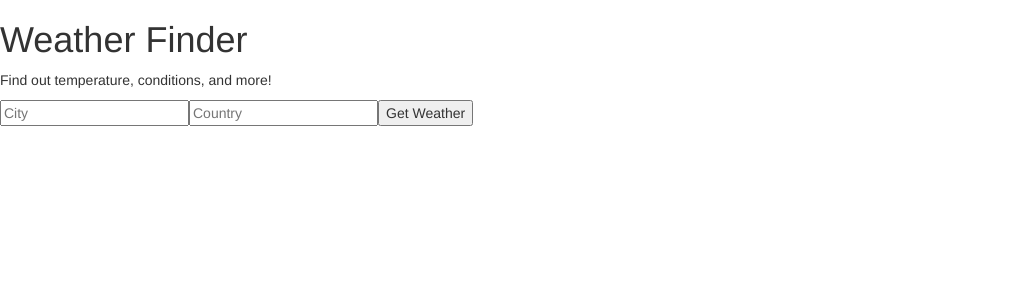
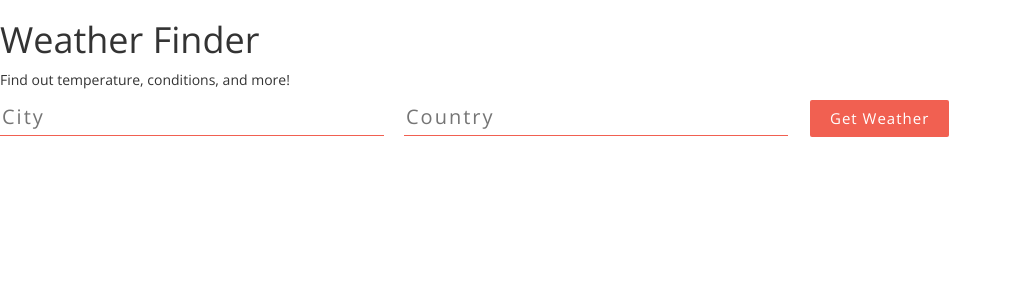
Before and after one commit to cboydstun/weather-app, a React (Create React App) app: page / in a window 1280 px wide. Shown: the top 300 px of the page, without its empty margins (0-1012 px from the left). Built offline with nearby package versions, Linux system fonts and the light colour scheme.

Commit message:
added styling

```diff
--- /dev/null
+++ b/src/App.css
@@ -0,0 +1,127 @@
+@import url('https://fonts.googleapis.com/css?family=Merriweather:100,200,300,300i,400,400i,700');
+@import url('https://fonts.googleapis.com/css?family=Roboto+Slab:400,700');
+@import url('https://fonts.googleapis.com/css?family=Open+Sans:300,400');
+
+body {
+  font-family: "Open Sans", serif;
+}
+
+.wrapper {
+  background: linear-gradient(to right, #e67e22, #e74c3c);
+  height: 100vh;
+  display: flex;
+  justify-content: center;
+  align-items: center;
+}
+
+.main {
+  height: 90vh;
+  background: #fff;
+  box-shadow: 0px 13px 40px -13px rgba(0,0,0,0.75);
+  width: 80%;
+  margin: 0 auto;
+}
+
+.title-container {
+  height: 90vh;
+  background: url("img/bg.jpg") center center no-repeat;
+  background-size: cover;
+  display: flex;
+  align-items: center;
+  justify-content: center;
+  text-align: center;
+  color: #000;
+}
+
+.title-container__title {
+  font-size: 50px;
+  letter-spacing: 2px;
+  line-height: 1.3;
+  font-family: 'Roboto Slab', serif;
+}
+
+.title-container__subtitle {
+  font-style: italic;
+  font-weight: 100;
+  letter-spacing: 1px;
+  line-height: 1.5;
+  font-family: "Merriweather", serif;
+}
+
+.form-container {
+  background-color: #2c3e50;
+  height: 90vh;
+  padding-top: 100px;
+  padding-left: 50px;
+}
+
+input[type="text"] {
+  background-color: transparent;
+  border: 0;
+  border-bottom: solid 1px #f16051;
+  width: 30%;
+  padding-bottom: 4px;
+  color: #fff !important;
+  font-weight: lighter;
+  letter-spacing: 2px;
+  margin-bottom: 30px;
+  margin-right: 20px;
+  font-size: 20px;
+}
+
+input[type="text"] {
+    outline: none;
+}
+
+input:-webkit-autofill {
+    -webkit-box-shadow: 0 0 0 30px #2c3e50 inset;
+    -webkit-text-fill-color: #fff !important;
+}
+
+button {
+  border: 0;
+  padding: 8px 20px;
+  margin: 0 2px;
+  border-radius: 2px;
+  font-weight: lighter;
+  letter-spacing: 1px;
+  font-size: 15px;
+  cursor: pointer;
+  background-color: #f16051;
+  color: #fff;
+  font-weight: 100;
+}
+
+button:active {
+  outline: none;
+}
+
+.weather__info {
+  width: 60%;
+  font-size: 20px;
+  font-weight: 200;
+  letter-spacing: 2px;
+}
+
+.weather__key {
+  color: #f16051;
+  border-bottom: solid 2px rgba(255,255,255,0.06);
+  padding: 20px 0 20px 0;
+  font-weight: 400;
+}
+
+.weather__key:last-child {
+  border: 0;
+}
+
+.weather__value {
+  color: #fff;
+  font-weight: 200;
+}
+
+.weather__error {
+  color: #f16051;
+  font-size: 20px;
+  letter-spacing: 1px;
+  font-weight: 200;
+}
--- a/src/index.js
+++ b/src/index.js
@@ -2,6 +2,7 @@ import React from 'react';
 import ReactDOM from 'react-dom';
 import './index.css';
 import 'bootstrap/dist/css/bootstrap.min.css';
+import './App.css'
 import App from './App';
 import * as serviceWorker from './serviceWorker';
 
```
